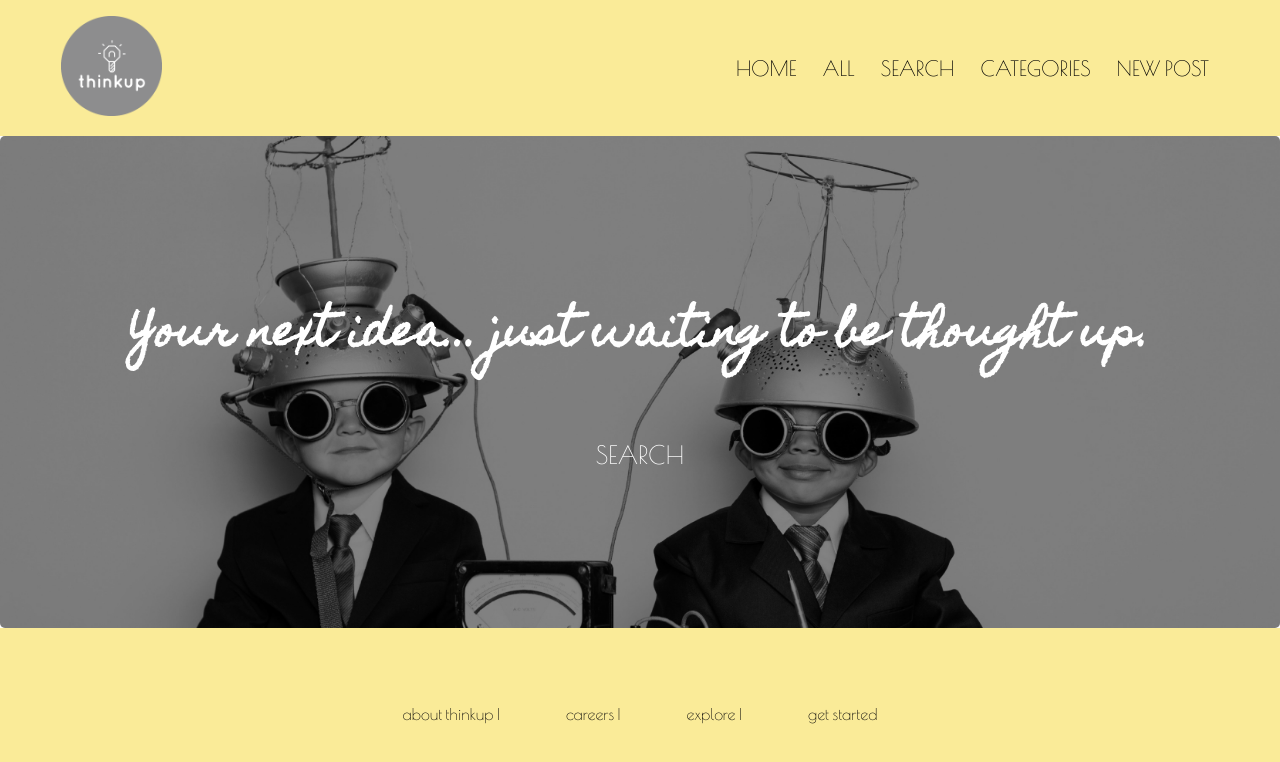
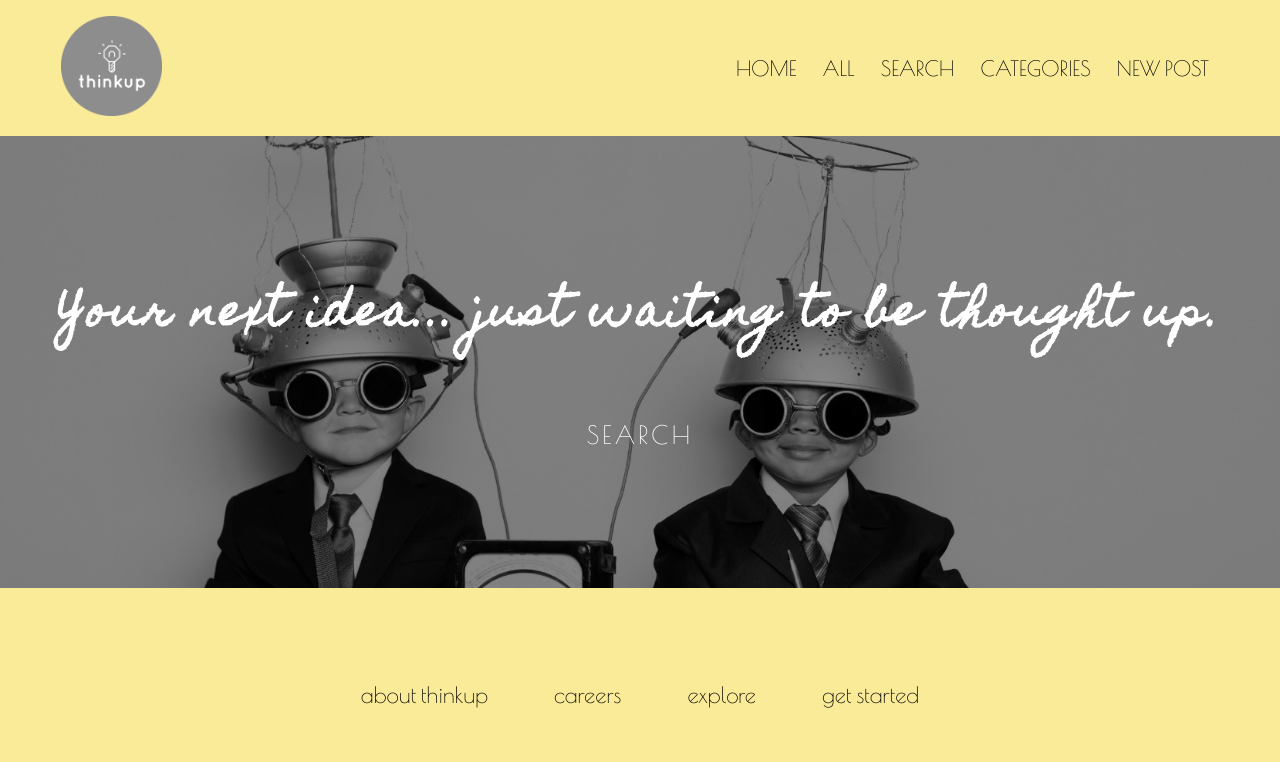
Before and after one commit to ellenkramp/thinkup, a React (Create React App) app: page /#/ in a window 1280 px wide. Shown: the top 762 px of the page. Built offline with nearby package versions, Linux system fonts and the light colour scheme; no server answers.

Commit message:
README edited and fixed small errors

```diff
--- a/src/App.css
+++ b/src/App.css
@@ -133,6 +133,15 @@ h2, h1 {
   justify-content: center;
   align-items: center;
   color: white;
+  font-family: 'Poiret One', sans-serif;
+  font-size: 1.3em;
+  cursor: pointer;
+  letter-spacing: 3px;
+}
+
+.search-container p {
+  color: white;
+  letter-spacing: 3px;
 }
 
 .search-container a{
@@ -146,6 +155,7 @@ h2, h1 {
   padding: 40px;
   justify-content: center;
   font-family: 'Poiret One', sans-serif;
+  font-size: 1.4em;
 }
 
 /* search Screen */
@@ -173,8 +183,9 @@ h2, h1 {
 /* allIdeas Screen  */
 
 .post-img {
-  height: 300px;
-  width: 300px;
+  height: 500px;
+  width: 600px;
+  object-fit: cover;
 }
 
 /* footer */
@@ -183,15 +194,3 @@ h2, h1 {
   padding: 0 30px;
   object-fit: cover;
 }
-
-.search-container {
-  font-family: 'Poiret One', sans-serif;
-  font-size: 1.3em;
-  border: 0px;
-  border-radius: 5px;
-  padding: 5px;
-  cursor: pointer;
-}
-.search-container p {
-  color: white;
-}
--- a/src/Components/CategoriesScreen.js
+++ b/src/Components/CategoriesScreen.js
@@ -18,7 +18,7 @@ let CategoriesScreen = () =>
     <div className="cateogires-screen-container">
         <div className="categories">
             <div className="c"><Link to="/categories/music"><img src={music} className="c-img" alt="music" /></Link></div>
-            <div className="c"><Link to="/categories/design"><img src={art} className="c-img" alt="art" /></Link></div>
+            <div className="c"><Link to="/categories/art"><img src={art} className="c-img" alt="art" /></Link></div>
             <div className="c"><Link to="/categories/film"><img src={film} className="c-img" alt="film" /></Link></div>
             <div className="c"><Link to="/categories/gaming"><img src={gaming} className="c-img" alt="gaming" /></Link></div>
         </div>
--- a/src/Components/Footer.js
+++ b/src/Components/Footer.js
@@ -7,9 +7,9 @@ let Footer = () => {
     return (
     <div className="footer">
         <div className="foot">
-            <div className="el-f"><Link to="/"><p>about thinkup |</p></Link></div>
-            <div className="el-f"><Link to="/ideas"><p>careers |</p></Link></div>
-            <div className="el-f"><Link to="/categories"><p>explore |</p></Link></div>
+            <div className="el-f"><Link to="/"><p>about thinkup </p></Link></div>
+            <div className="el-f"><Link to="/ideas"><p>careers </p></Link></div>
+            <div className="el-f"><Link to="/categories"><p>explore </p></Link></div>
             <div className="el-f"><Link to="/new"><p>get started</p></Link></div>
         </div>
     </div>
```
Also changed, not shown: 1 other file (tests, documents, lock files or other folders).
